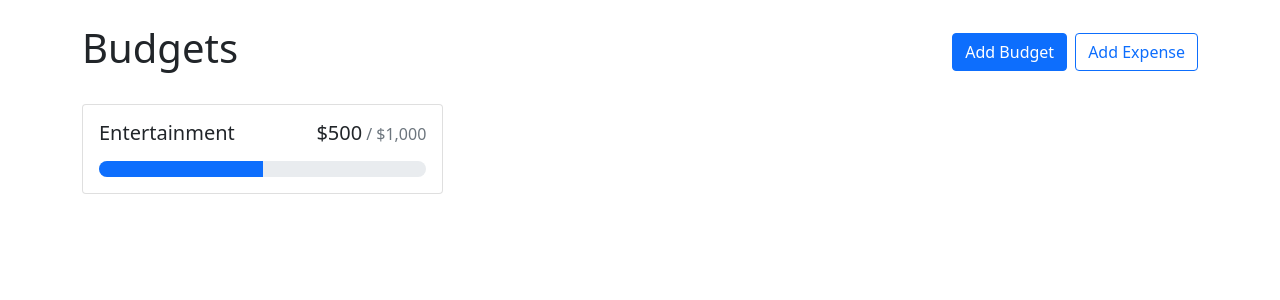
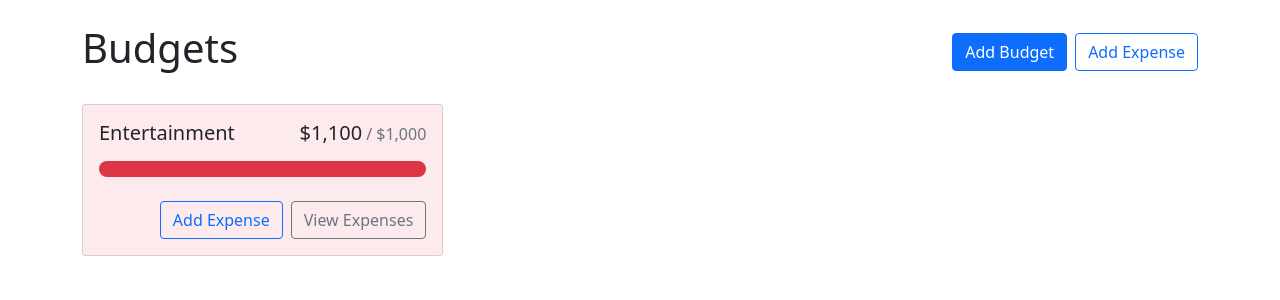
Before and after one commit to azimazid/BudgetTracker, a React (Create React App) app: page / in a window 1280 px wide. Shown: the top 300 px of the page. Built offline with nearby package versions, Linux system fonts and the light colour scheme.

Commit message:
learning to use useContext and useEffect in react

```diff
--- a/src/App.js
+++ b/src/App.js
@@ -18,7 +18,11 @@
           alignItems: "flex-start",
         }}
       >
-        <BudgetCard name="Entertainment" amount={500} max={1000}></BudgetCard>
+        <BudgetCard
+        name="Entertainment"
+        amount={1100}
+        max={1000}
+        ></BudgetCard>
       </div>
     </Container>
   );
--- a/src/components/BudgetCard.js
+++ b/src/components/BudgetCard.js
@@ -1,9 +1,16 @@
-import { Card, ProgressBar } from "react-bootstrap";
+import { Card, ProgressBar, Stack, Button } from "react-bootstrap";
 import { currencyFormatter } from "../utils";
 
-export default function BudgetCard({ name, amount, max }) {
+export default function BudgetCard({ name, amount, max, gray }) {
+  const classNames = [];
+  if (amount > max) {
+    classNames.push("bg-danger", "bg-opacity-10");
+  } else if (gray) {
+    classNames.push("bg-light");
+  }
+
   return (
-    <Card>
+    <Card className={classNames.join(" ")}>
       <Card.Body>
         <Card.Title
           className="d-flex justify-content-between
@@ -20,17 +27,24 @@
         <ProgressBar
           className="rounded-pill"
           variant={getProgressBarVariant(amount, max)}
-          min = {0}
-          max = {max}
-          now = {amount}
+          min={0}
+          max={max}
+          now={amount}
         />
+        <Stack direction="horizontal" gap="2" className="mt-4">
+          <Button variant="outline-primary" className="ms-auto">
+            Add Expense
+          </Button>
+          <Button variant="outline-secondary">View Expenses</Button>
+        </Stack>
       </Card.Body>
     </Card>
   );
 }
 
-function getProgressBarVariant(amount,max) {
-  const ratio = amount / max
-  if (ratio < .5) return "primary"
-  if (ratio < .75) return ""
+function getProgressBarVariant(amount, max) {
+  const ratio = amount / max;
+  if (ratio < 0.5) return "primary";
+  if (ratio < 0.75) return "secondary";
+  return "danger";
 }
--- /dev/null
+++ b/src/contexts/BudgetsContext.js
@@ -0,0 +1,34 @@
+import React, { useContext, useState } from "react";
+
+const BudgetsContext = React.createContext();
+
+export function useBudgets() {
+  return useContext(BudgetsContext);
+}
+
+export const BudgetsProvider = ({ children }) => {
+  const [budgets, setBudgets] = useState([]);
+  const [expenses, setExpense] = useState([]);
+
+  function getBudgetExpenses() {}
+  function addExpense() {}
+  function addBudget() {}
+  function deleteBudget() {}
+  function deleteExpense() {}
+
+  return (
+    <BudgetsContext.Provider
+      value={{
+        budgets,
+        expenses,
+        getBudgetExpenses,
+        addExpense,
+        addBudget,
+        deleteBudget,
+        deleteExpense,
+      }}
+    >
+      {children}
+    </BudgetsContext.Provider>
+  );
+};
--- a/src/index.js
+++ b/src/index.js
@@ -2,10 +2,13 @@
 import ReactDOM from "react-dom";
 import App from "./App";
 import "bootstrap/dist/css/bootstrap.min.css";
+import { BudgetsProvider } from "./contexts/BudgetsContext";
 
 ReactDOM.render(
   <React.StrictMode>
-    <App />
+    <BudgetsProvider>
+      <App />
+    </BudgetsProvider>
   </React.StrictMode>,
   document.getElementById("root")
 );
```
